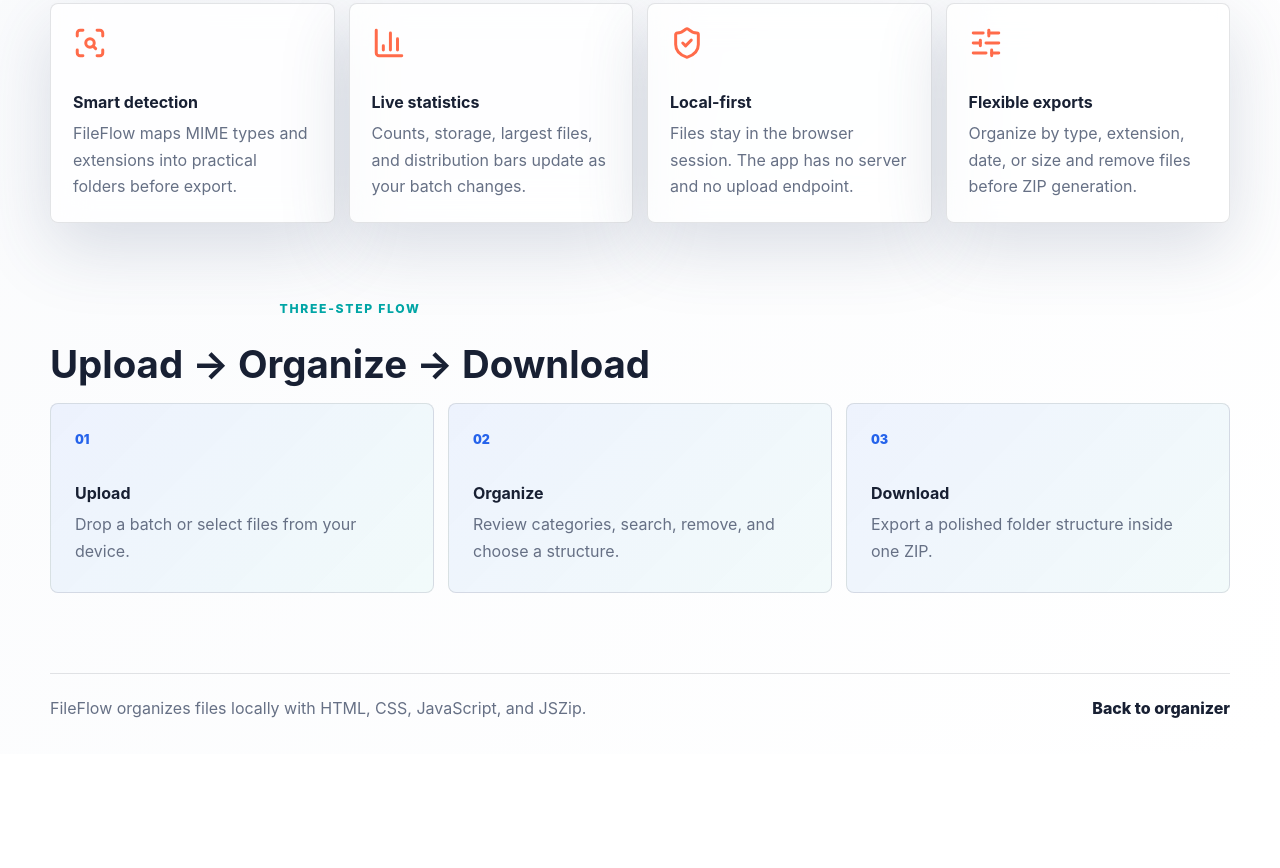
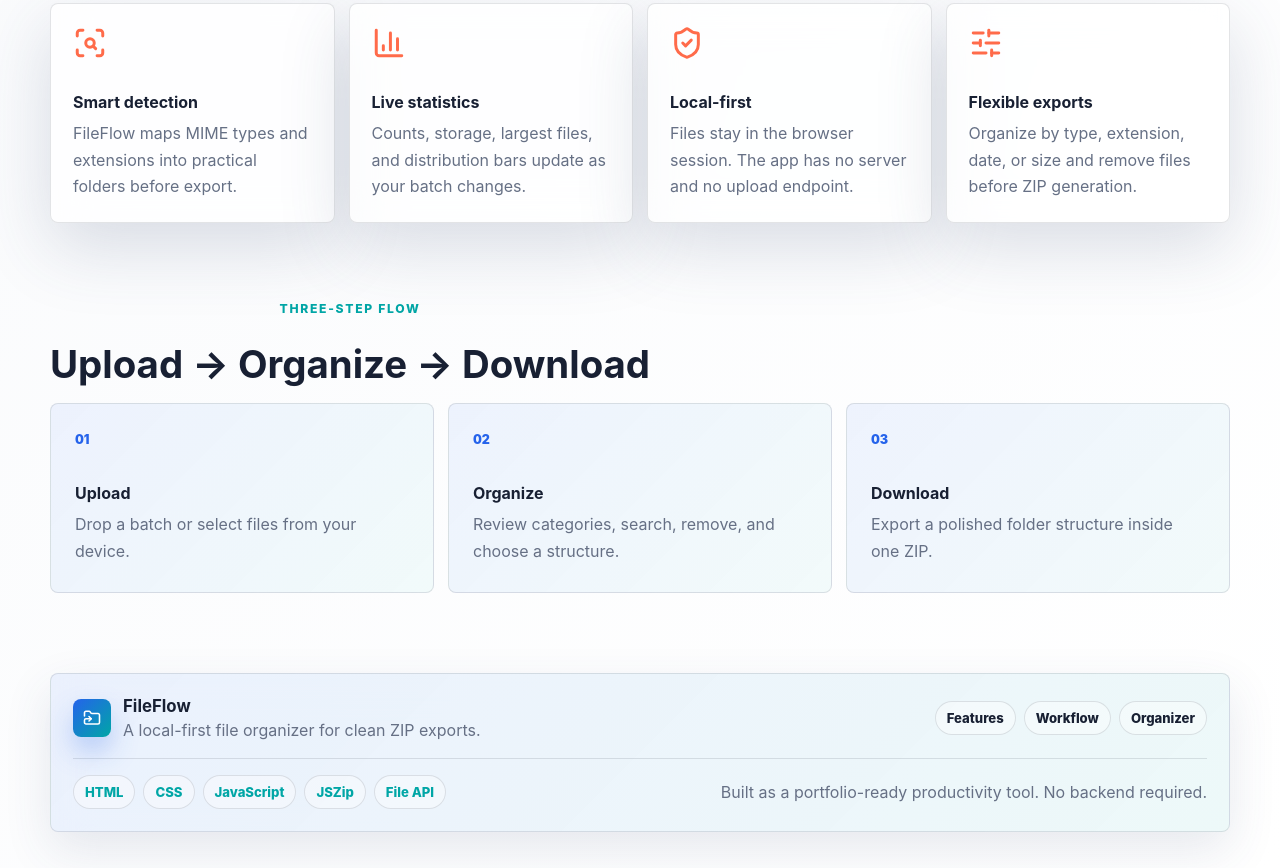
Before and after one commit to Kaustubhhh06/FileFlow, a plain HTML site: page index.html in a window 1280 px wide. Shown: the part 1812-2680 px from the top of the page. Before the commit the page ends 2566 px from the top, so only its background shows below. Drawn offline with nearby package versions, Linux system fonts and the light colour scheme.

Commit message:
Improve project footer

```diff
--- a/index.html
+++ b/index.html
@@ -228,9 +228,33 @@
       </section>
     </main>
 
-    <footer class="site-footer">
-      <p>FileFlow organizes files locally with HTML, CSS, JavaScript, and JSZip.</p>
-      <a href="#app">Back to organizer</a>
+    <footer class="site-footer" aria-label="FileFlow project footer">
+      <div class="footer-main">
+        <div class="footer-brand">
+          <span class="brand-mark" aria-hidden="true"><i data-lucide="folder-symlink"></i></span>
+          <div>
+            <strong>FileFlow</strong>
+            <p>A local-first file organizer for clean ZIP exports.</p>
+          </div>
+        </div>
+
+        <div class="footer-links" aria-label="Footer navigation">
+          <a href="#features">Features</a>
+          <a href="#workflow">Workflow</a>
+          <a href="#app">Organizer</a>
+        </div>
+      </div>
+
+      <div class="footer-bottom">
+        <div class="tech-stack" aria-label="Project tech stack">
+          <span>HTML</span>
+          <span>CSS</span>
+          <span>JavaScript</span>
+          <span>JSZip</span>
+          <span>File API</span>
+        </div>
+        <p>Built as a portfolio-ready productivity tool. No backend required.</p>
+      </div>
     </footer>
   </div>
 
--- a/styles.css
+++ b/styles.css
@@ -866,14 +866,16 @@ body.dark-theme .empty-state {
 }
 
 .site-footer {
-  display: flex;
-  align-items: center;
-  justify-content: space-between;
-  gap: 16px;
   margin-top: 80px;
-  padding: 24px 0 0;
+  padding: 22px;
   color: var(--muted);
-  border-top: 1px solid var(--line);
+  border: 1px solid var(--line);
+  border-radius: var(--radius);
+  background:
+    linear-gradient(135deg, rgba(37, 99, 235, 0.09), rgba(0, 166, 166, 0.07)),
+    var(--surface);
+  box-shadow: 0 18px 48px rgba(54, 72, 112, 0.12);
+  backdrop-filter: blur(18px);
 }
 
 .site-footer p {
@@ -883,6 +885,66 @@ body.dark-theme .empty-state {
 .site-footer a {
   color: var(--text);
   font-weight: 800;
+}
+
+.footer-main,
+.footer-bottom {
+  display: flex;
+  align-items: center;
+  justify-content: space-between;
+  gap: 18px;
+}
+
+.footer-main {
+  padding-bottom: 18px;
+  border-bottom: 1px solid var(--line);
+}
+
+.footer-bottom {
+  padding-top: 16px;
+}
+
+.footer-brand {
+  display: flex;
+  align-items: center;
+  gap: 12px;
+}
+
+.footer-brand strong {
+  display: block;
+  margin-bottom: 4px;
+  color: var(--text);
+  font-size: 1.05rem;
+}
+
+.footer-links,
+.tech-stack {
+  display: flex;
+  flex-wrap: wrap;
+  gap: 8px;
+  justify-content: flex-end;
+}
+
+.footer-links a,
+.tech-stack span {
+  display: inline-flex;
+  align-items: center;
+  min-height: 34px;
+  padding: 0 11px;
+  border: 1px solid var(--line);
+  border-radius: 999px;
+  background: rgba(255, 255, 255, 0.38);
+  font-size: 0.82rem;
+  font-weight: 800;
+}
+
+body.dark-theme .footer-links a,
+body.dark-theme .tech-stack span {
+  background: rgba(255, 255, 255, 0.05);
+}
+
+.tech-stack span {
+  color: var(--accent-2);
 }
 
 .success-overlay {
@@ -1050,9 +1112,15 @@ body.dark-theme .empty-state {
   .section-heading,
   .panel-heading,
   .card-heading,
-  .site-footer {
+  .footer-main,
+  .footer-bottom {
     align-items: flex-start;
     flex-direction: column;
+  }
+
+  .footer-links,
+  .tech-stack {
+    justify-content: flex-start;
   }
 
   .pill {
```
